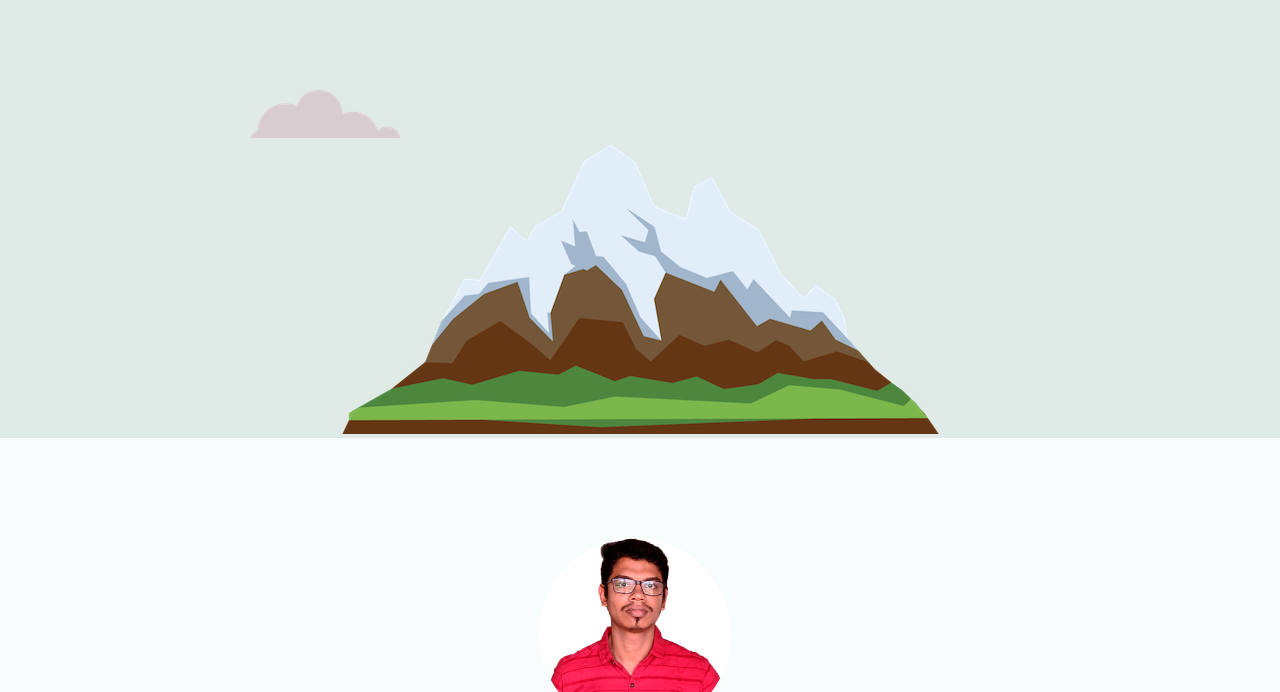
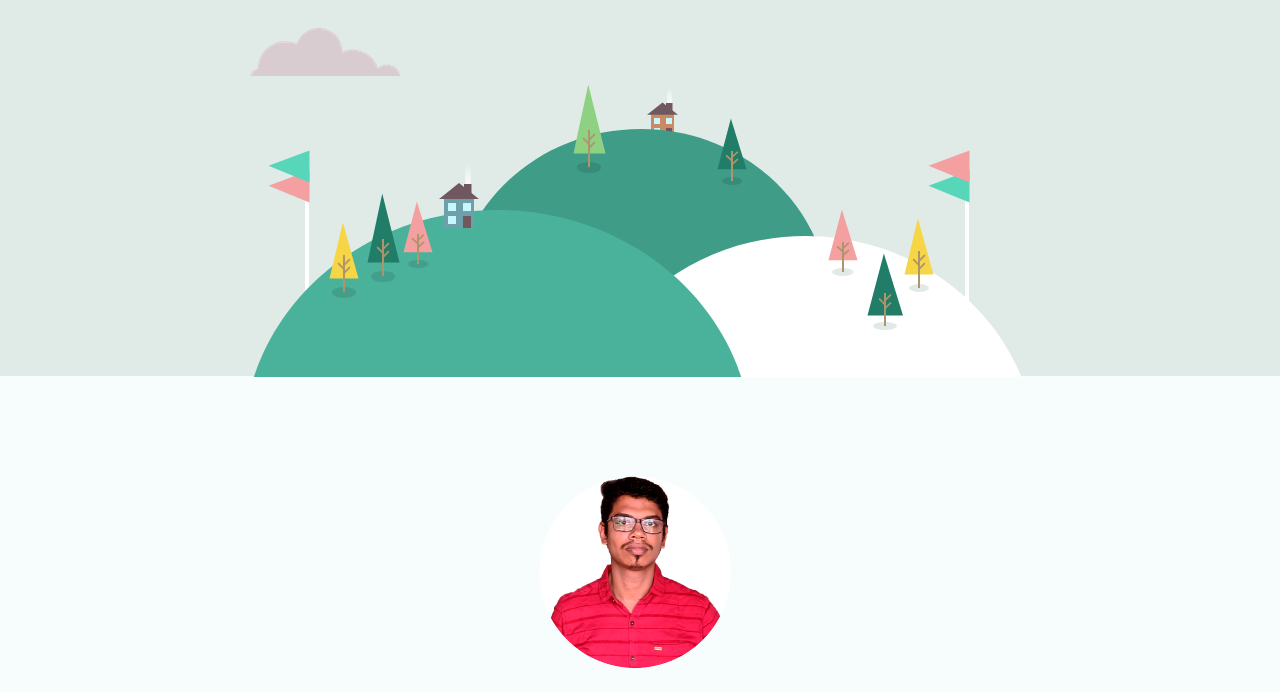
Before and after one commit to rajeshasdeveloper/portfolio, a plain HTML site: page index.html in a window 1280 px wide. Shown: the part 408-1100 px from the top of the page. Drawn offline with Linux system fonts and the light colour scheme.

Commit message:
Update index.html

```diff
--- a/index.html
+++ b/index.html
@@ -18,13 +18,8 @@
 
       <h2><p>the <span>software</span> engineer.</p></h2>
       <img class="bottom-cloud" src="images/cloud.png" alt="cloud-img">
-      <img src="images/mountain.png" alt="mountain-img">
-<!--
- #maste3
-      <h2><p>a <span>pro</span>grammer.</p></h2>
-      <img class="bottom-cloud" src="images/cloud.svg" alt="cloud-img">
       <img class="land_svg" src="images/land.svg" alt="land-img">
--->
+
     </div>
     <div class="middle-container">
       <div class="profile">
```
